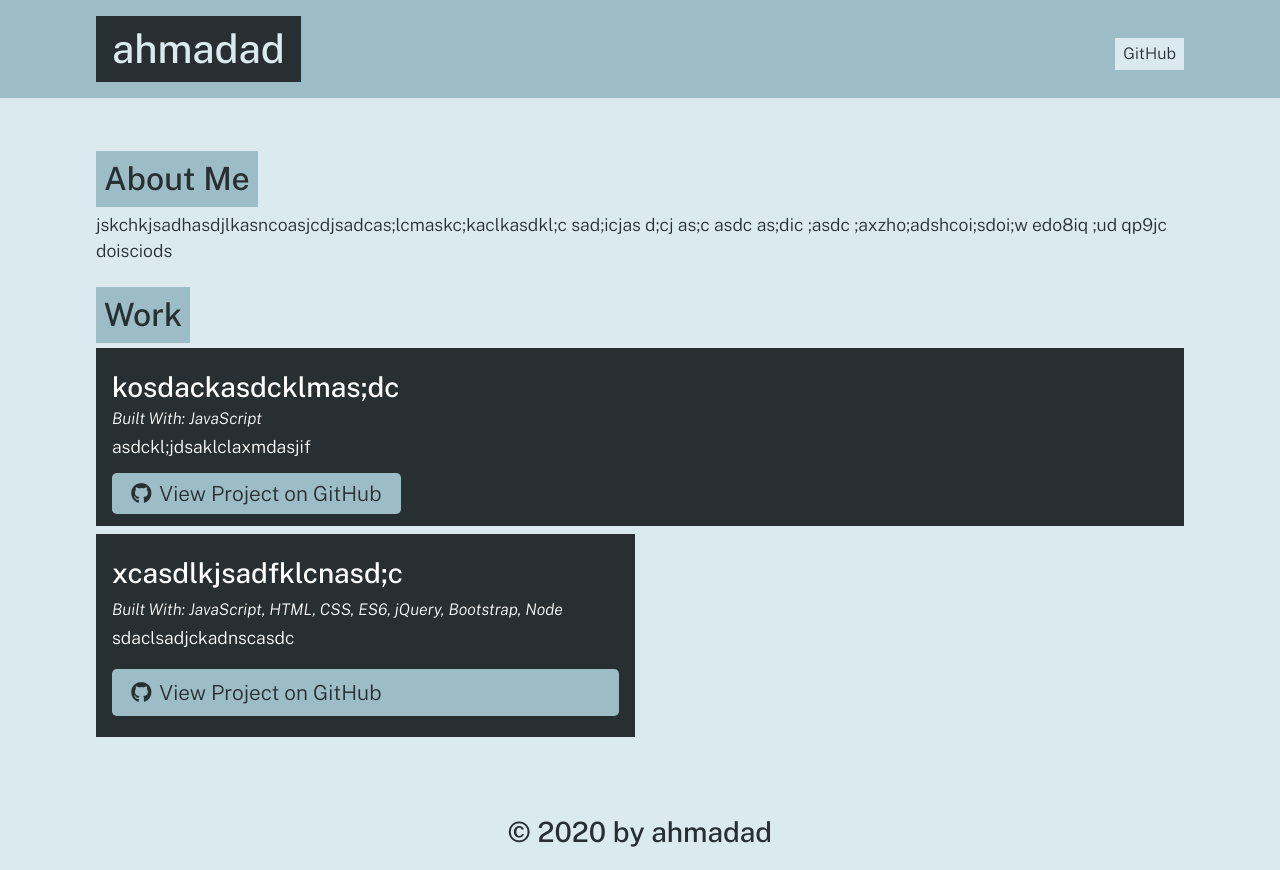
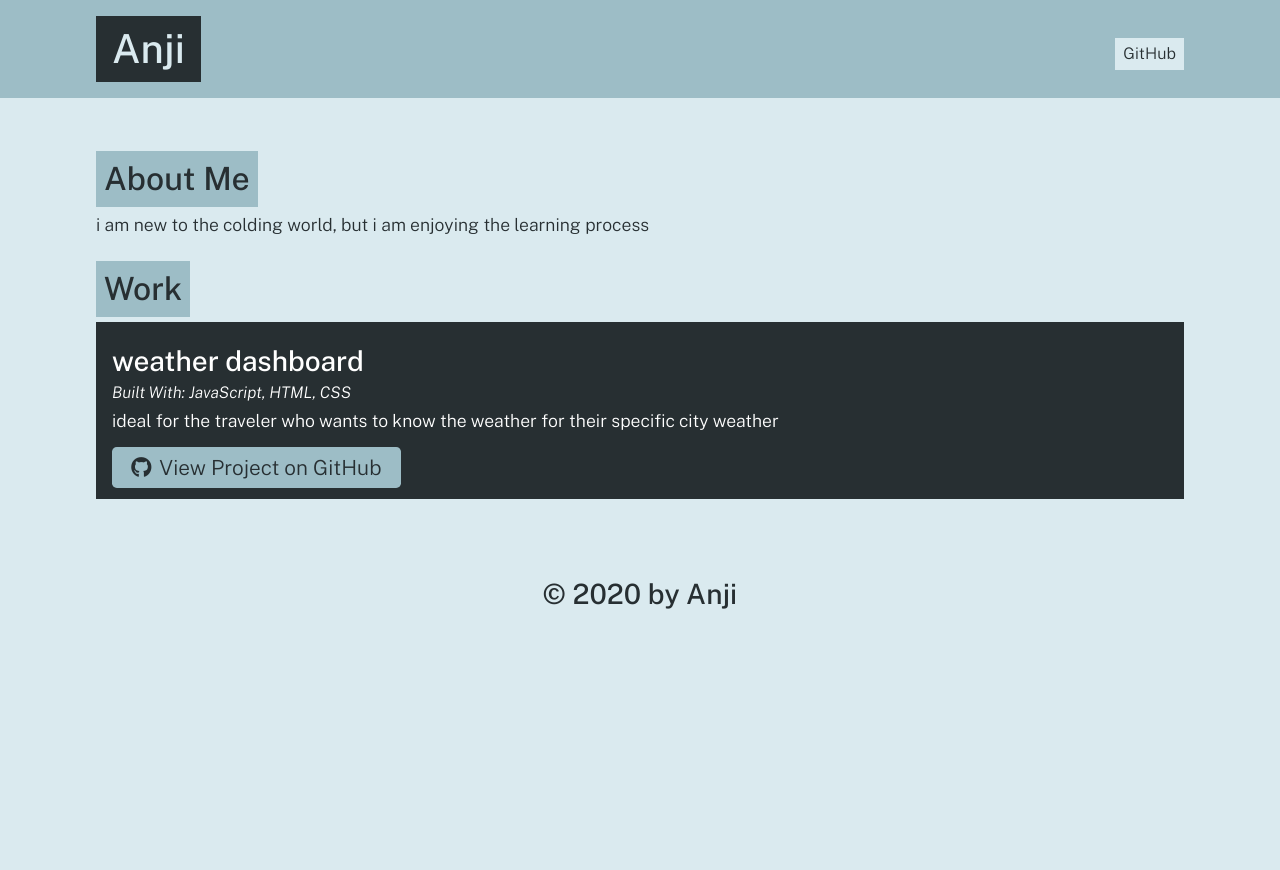
Before and after one commit to AnjinIsmail/portfolio-generator, a website: page dist/index.html in a window 1280 px wide. After the commit the page ends 800 px from the top, so only its background shows below. Drawn offline with nearby package versions, Linux system fonts and the light colour scheme.

Commit message:
screenshot

```diff
--- a/dist/index.html
+++ b/dist/index.html
@@ -15,9 +15,9 @@
   <body>
     <header>
       <div class="container flex-row justify-space-between align-center py-3">
-        <h1 class="page-title text-secondary bg-dark py-2 px-3">ahmadad</h1>
+        <h1 class="page-title text-secondary bg-dark py-2 px-3">Anji</h1>
         <nav class="flex-row">
-          <a class="ml-2 my-1 px-2 py-1 bg-secondary text-dark" href="https://github.com/asdlfkasd apijasd ajsdjaosidf">GitHub</a>
+          <a class="ml-2 my-1 px-2 py-1 bg-secondary text-dark" href="https://github.com/anjin.ismail">GitHub</a>
         </nav>
       </div>
     </header>
@@ -25,7 +25,7 @@
 
 <section class="my-3" id="about">
 <h2 class="text-dark bg-primary p-2 display-inline-block">About Me</h2>
-<p>jskchkjsadhasdjlkasncoasjcdjsadcas;lcmaskc;kaclkasdkl;c sad;icjas d;cj as;c asdc as;dic ;asdc ;axzho;adshcoi;sdoi;w	edo8iq	;ud	qp9jc doisciods</p>
+<p>i am new to the colding world, but i am enjoying the learning process</p>
 </section>
 
 
@@ -34,26 +34,16 @@
       <div class="flex-row justify-space-between">
 
           <div class="col-12 mb-2 bg-dark text-light p-3">
-            <h3 class="portfolio-item-title text-light">kosdackasdcklmas;dc</h3>
+            <h3 class="portfolio-item-title text-light">weather dashboard</h3>
             <h5 class="portfolio-languages">
               Built With:
-              JavaScript
+              JavaScript, HTML, CSS
             </h5>
-            <p>asdckl;jdsaklclaxmdasjif</p>
-            <a href="sadicjaslkdcadsc" class="btn"><i class="fab fa-github mr-2"></i>View Project on GitHub</a>
+            <p>ideal for the traveler who wants to know the weather for their specific city weather</p>
+            <a href="https://anjinismail.github.io/weather-dashboard/" class="btn"><i class="fab fa-github mr-2"></i>View Project on GitHub</a>
           </div>
 
 
-
-          <div class="col-12 col-md-6 mb-2 bg-dark text-light p-3 flex-column">
-            <h3 class="portfolio-item-title text-light">xcasdlkjsadfklcnasd;c</h3>
-            <h5 class="portfolio-languages">
-              Built With:
-              JavaScript, HTML, CSS, ES6, jQuery, Bootstrap, Node
-            </h5>
-            <p>sdaclsadjckadnscasdc</p>
-            <a href="asdjsdajf" class="btn mt-auto"><i class="fab fa-github mr-2"></i>View Project on GitHub</a>
-          </div>
 
       </div>
     </section>
@@ -61,7 +51,7 @@
 
     </main>
     <footer class="container text-center py-3">
-      <h3 class="text-dark">&copy; 2020 by ahmadad</h3>
+      <h3 class="text-dark">&copy; 2020 by Anji</h3>
     </footer>
   </body>
   </html>
```
Also changed, not shown: README.md, img/screenshot 1.png (added), 1 other file.
